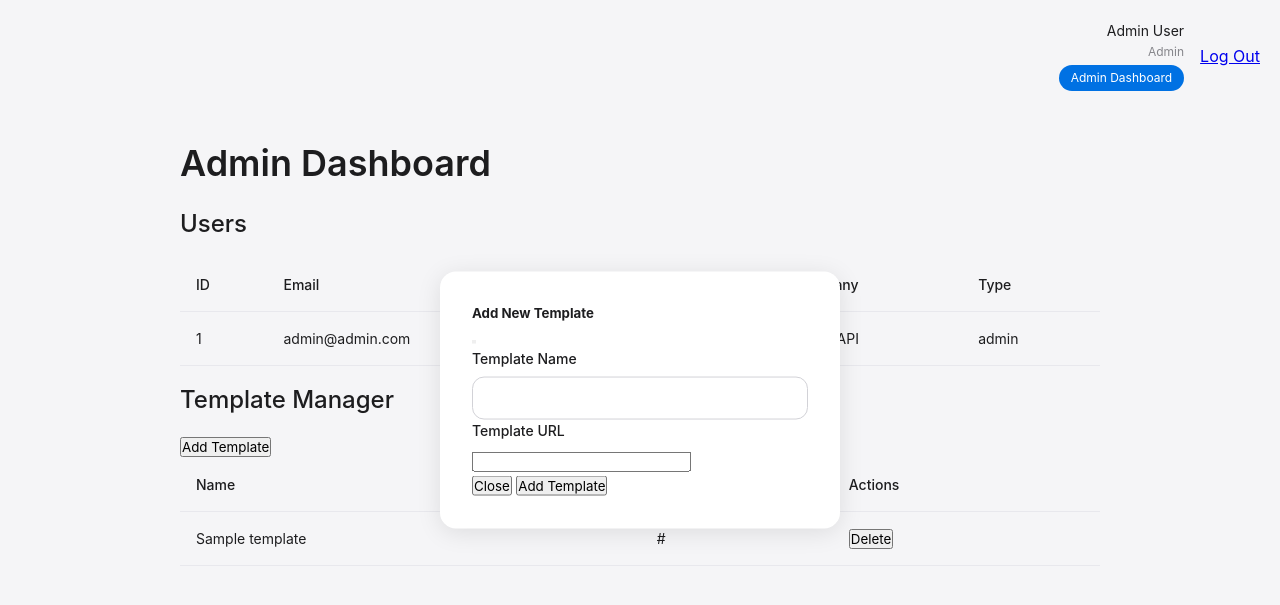
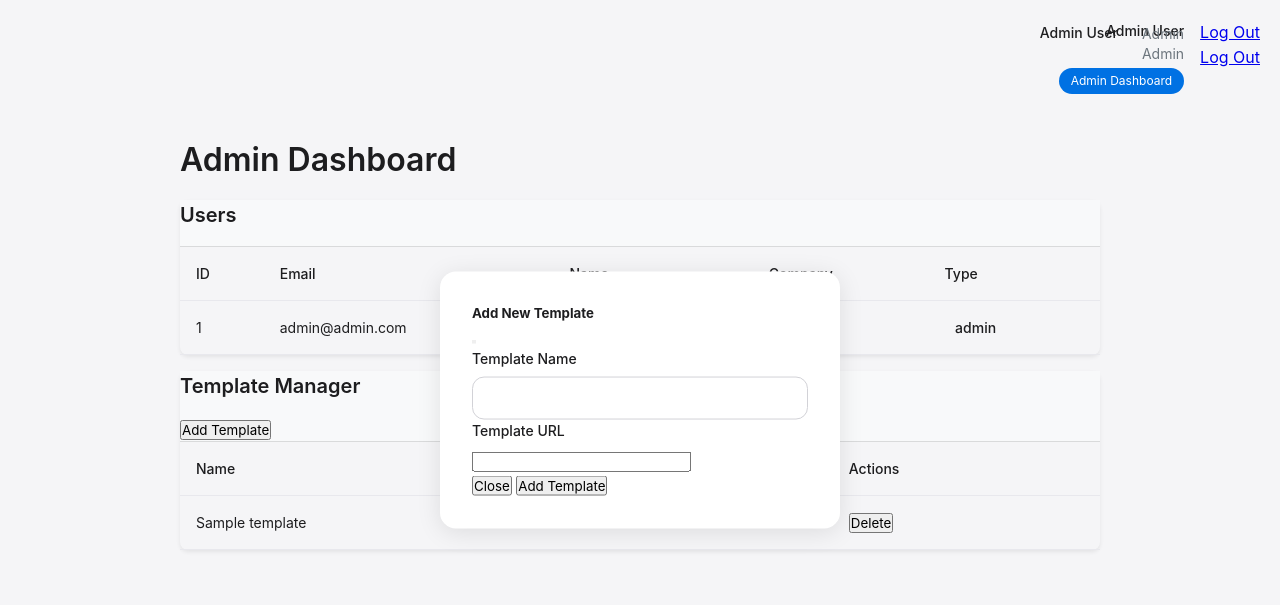
Before and after one commit to simoneliniIT/Page2API, a Flask app: page /admin in a window 1280 px wide. Shown: the top 605 px of the page. Run offline with Flask 3, Linux system fonts and the light colour scheme; a user stored in the database is signed in; tables that the repository leaves empty hold one stand-in row (values such as "Sample post").

Commit message:
Fix admin dashboard layout and ensure all users are displayed

```diff
--- a/app.py
+++ b/app.py
@@ -717,9 +717,11 @@ def delete_selected():
 @admin_required
 def admin():
     print("\nAdmin dashboard accessed")  # Debug log
-    users = User.query.all()
+    users = User.query.order_by(User.id).all()  # Order by ID to ensure consistent display
     templates = Template.query.order_by(Template.created_at.desc()).all()
     print(f"Found {len(users)} users and {len(templates)} templates")  # Debug log
+    for user in users:  # Debug log
+        print(f"User: {user.email} (ID: {user.id}, Type: {user.user_type})")
     return render_template('admin/dashboard.html', users=users, templates=templates)
 
 # Add template management routes before the admin route
--- a/templates/admin/dashboard.html
+++ b/templates/admin/dashboard.html
@@ -4,15 +4,29 @@
 
 {% block content %}
 <div class="container mt-4">
+    <div class="row">
+        <div class="col-12">
+            <div class="d-flex justify-content-between align-items-center mb-4">
                 <h1>Admin Dashboard</h1>
+                <div class="user-info">
+                    <span class="user-name">{{ current_user.first_name }} {{ current_user.last_name }}</span>
+                    <span class="user-role">{{ current_user.user_type }}</span>
+                    <a href="{{ url_for('logout') }}" class="btn btn-outline-secondary ms-3">Log Out</a>
+                </div>
+            </div>
+        </div>
+    </div>
 
     <!-- Users Section -->
-    <div class="card mb-4">
+    <div class="row mb-4">
+        <div class="col-12">
+            <div class="card">
                 <div class="card-header">
-            <h2>Users</h2>
+                    <h2 class="mb-0">Users</h2>
                 </div>
                 <div class="card-body">
-            <table class="table">
+                    <div class="table-responsive">
+                        <table class="table table-striped">
                             <thead>
                                 <tr>
                                     <th>ID</th>
@@ -29,24 +43,30 @@
                                     <td>{{ user.email }}</td>
                                     <td>{{ user.first_name }} {{ user.last_name }}</td>
                                     <td>{{ user.company_name }}</td>
-                        <td>{{ user.user_type }}</td>
+                                    <td><span class="badge bg-{{ 'primary' if user.user_type == 'admin' else 'success' if user.user_type == 'supplier' else 'info' }}">{{ user.user_type }}</span></td>
                                 </tr>
                                 {% endfor %}
                             </tbody>
                         </table>
                     </div>
                 </div>
+            </div>
+        </div>
+    </div>
 
     <!-- Template Manager Section -->
+    <div class="row">
+        <div class="col-12">
             <div class="card">
                 <div class="card-header d-flex justify-content-between align-items-center">
-            <h2>Template Manager</h2>
+                    <h2 class="mb-0">Template Manager</h2>
                     <button type="button" class="btn btn-primary" data-bs-toggle="modal" data-bs-target="#addTemplateModal">
                         Add Template
                     </button>
                 </div>
                 <div class="card-body">
-            <table class="table">
+                    <div class="table-responsive">
+                        <table class="table table-striped">
                             <thead>
                                 <tr>
                                     <th>Name</th>
@@ -58,7 +78,7 @@
                                 {% for template in templates %}
                                 <tr>
                                     <td>{{ template.name }}</td>
-                        <td>{{ template.url }}</td>
+                                    <td class="text-break">{{ template.url }}</td>
                                     <td>
                                         <form action="{{ url_for('delete_template', template_id=template.id) }}" method="POST" style="display: inline;">
                                             <button type="submit" class="btn btn-danger btn-sm" onclick="return confirm('Are you sure you want to delete this template?')">Delete</button>
@@ -68,6 +88,9 @@
                                 {% endfor %}
                             </tbody>
                         </table>
+                    </div>
+                </div>
+            </div>
         </div>
     </div>
 </div>
@@ -103,53 +126,54 @@
 
 {% block extra_css %}
 <style>
-.admin-dashboard {
-    padding: 20px;
+.user-info {
+    text-align: right;
 }
 
-.stats-grid {
-    display: grid;
-    grid-template-columns: repeat(auto-fit, minmax(200px, 1fr));
-    gap: 20px;
-    margin: 20px 0;
-}
-
-.stat-card {
-    background: white;
-    padding: 20px;
-    border-radius: 12px;
-    box-shadow: 0 2px 8px rgba(0, 0, 0, 0.05);
-    text-align: center;
-}
-
-.stat-card h3 {
-    font-size: 16px;
-    color: #666;
-    margin-bottom: 8px;
-}
-
-.stat-card p {
-    font-size: 24px;
-    font-weight: 600;
+.user-name {
+    font-weight: 500;
     color: #1d1d1f;
 }
 
-.user-management {
-    margin-top: 40px;
+.user-role {
+    font-size: 0.875rem;
+    color: #6c757d;
+    text-transform: capitalize;
+    margin-left: 0.5rem;
 }
 
-.button.small {
-    padding: 6px 12px;
-    font-size: 12px;
+.table-responsive {
+    margin: 0;
 }
 
-.button.danger {
-    background-color: #ff3b30;
-    color: white;
+.card {
+    border-radius: 0.5rem;
+    box-shadow: 0 0.125rem 0.25rem rgba(0, 0, 0, 0.075);
 }
 
-.button.danger:hover {
-    background-color: #ff2d55;
+.card-header {
+    background-color: #f8f9fa;
+    border-bottom: 1px solid rgba(0, 0, 0, 0.125);
+}
+
+.badge {
+    font-weight: 500;
+    padding: 0.5em 0.75em;
+}
+
+.text-break {
+    word-break: break-all;
+}
+
+h1 {
+    font-size: 2rem;
+    font-weight: 600;
+    margin: 0;
+}
+
+h2 {
+    font-size: 1.25rem;
+    font-weight: 600;
 }
 </style>
 {% endblock %}
```
Lines whose indentation alone changed are shown as unchanged.
